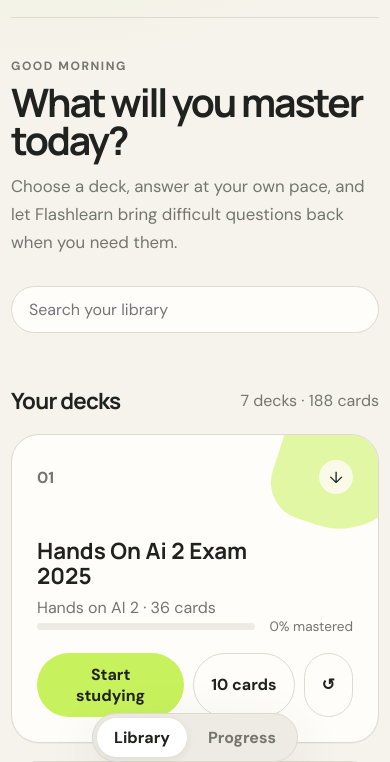
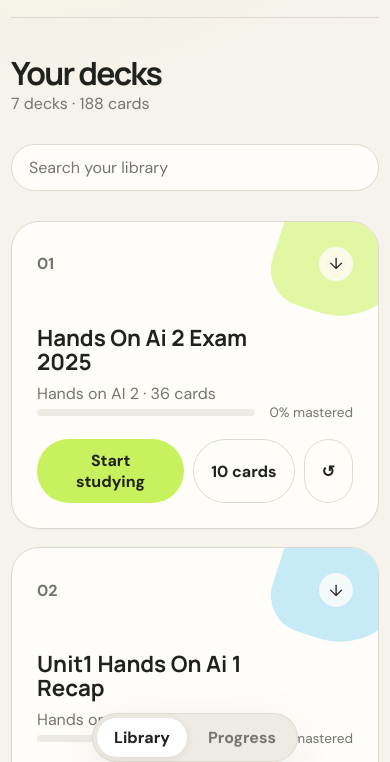
Before and after one commit to King2Julien/flashlearn, a plain HTML site: page index.html in a window 390 px wide. Shown: the part 66-828 px from the top of the page. Drawn offline with nearby package versions, Linux system fonts and the light colour scheme.

Commit message:
Refine library layout and question sizing

```diff
--- a/app.js
+++ b/app.js
@@ -144,27 +144,24 @@ function updateNavigation() {
 }
 
 function renderLibrary() {
-  const filtered = state.decks.filter((deck) => {
-    const query = state.search.toLowerCase();
-    return `${deck.title} ${deck.subject} ${deck.description}`.toLowerCase().includes(query);
-  });
+  const query = state.search.toLowerCase();
+  const filtered = state.decks
+    .filter((deck) =>
+      `${deck.title} ${deck.subject} ${deck.description}`.toLowerCase().includes(query)
+    )
+    .sort((left, right) =>
+      left.subject.localeCompare(right.subject, undefined, { sensitivity: "base" })
+      || left.title.localeCompare(right.title, undefined, { sensitivity: "base" })
+    );
 
   app.innerHTML = `
-    <section class="library-head">
-      <div>
-        <p class="eyebrow">${greeting()}</p>
-        <h1>What will you master today?</h1>
-        <p class="lead">Choose a deck, answer at your own pace, and let Flashlearn bring difficult questions back when you need them.</p>
-      </div>
-      <div class="library-actions">
+    <section>
+      <div class="library-toolbar">
+        <div>
+          <h1>Your decks</h1>
+          <p class="quiet">${state.decks.length} decks · ${sum(state.decks.map((deck) => deck.questions.length))} cards</p>
+        </div>
         <input class="search" id="deckSearch" type="search" value="${escapeHtml(state.search)}" placeholder="Search your library" aria-label="Search decks" />
-      </div>
-    </section>
-
-    <section>
-      <div class="section-row">
-        <h2>Your decks</h2>
-        <span class="quiet">${state.decks.length} decks · ${sum(state.decks.map((deck) => deck.questions.length))} cards</span>
       </div>
       <div class="deck-grid">
         ${filtered.map(renderDeckCard).join("")}
@@ -764,13 +761,6 @@ function questionTypeLabel(type) {
   }[type];
 }
 
-function greeting() {
-  const hour = new Date().getHours();
-  if (hour < 12) return "Good morning";
-  if (hour < 18) return "Good afternoon";
-  return "Good evening";
-}
-
 function humanizeTitle(value) {
   return value
     .replace(/[-_]+/g, " ")
--- a/service-worker.js
+++ b/service-worker.js
@@ -1,4 +1,4 @@
-const CACHE = "flashlearn-v5";
+const CACHE = "flashlearn-v6";
 const ASSETS = [
   "./",
   "./index.html",
--- a/styles.css
+++ b/styles.css
@@ -256,18 +256,21 @@ h2 {
   line-height: 1.65;
 }
 
-.library-head {
+.library-toolbar {
   display: flex;
-  align-items: flex-end;
+  align-items: center;
   justify-content: space-between;
   gap: 30px;
-  margin-bottom: 52px;
+  margin-bottom: 30px;
 }
 
-.library-actions {
-  display: flex;
-  align-items: center;
-  gap: 10px;
+.library-toolbar h1 {
+  margin-bottom: 4px;
+  font-size: clamp(2rem, 5vw, 3.5rem);
+}
+
+.library-toolbar p {
+  margin-bottom: 0;
 }
 
 .search {
@@ -505,22 +508,22 @@ h2 {
 .study-card h1 {
   max-width: none;
   margin-bottom: 30px;
-  font-size: clamp(1.8rem, 5vw, 3.3rem);
-  line-height: 1.08;
+  font-size: clamp(1.65rem, 4.2vw, 2.8rem);
+  line-height: 1.12;
   letter-spacing: -0.045em;
   overflow-wrap: anywhere;
   white-space: normal;
 }
 
 .study-card h1.long {
-  font-size: clamp(1.45rem, 3.7vw, 2.45rem);
-  line-height: 1.18;
+  font-size: clamp(1.35rem, 3.2vw, 2.1rem);
+  line-height: 1.22;
   letter-spacing: -0.035em;
 }
 
 .study-card h1.very-long {
-  font-size: clamp(1.2rem, 3vw, 1.85rem);
-  line-height: 1.3;
+  font-size: clamp(1.15rem, 2.6vw, 1.65rem);
+  line-height: 1.35;
   letter-spacing: -0.025em;
 }
 
@@ -831,12 +834,11 @@ kbd {
     box-shadow: var(--shadow);
   }
 
-  .library-head {
+  .library-toolbar {
     align-items: flex-start;
     flex-direction: column;
   }
 
-  .library-actions,
   .search {
     width: 100%;
   }
```
